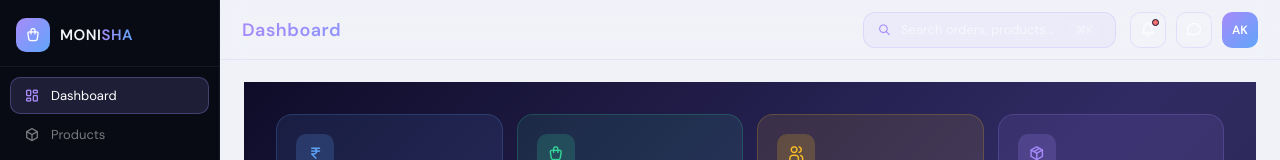
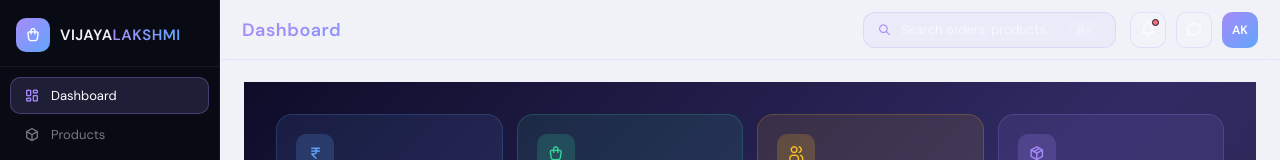
Before and after one commit to Monisha71326/onlineshopping, a React (Create React App) app in the folder frontend/: page / in a window 1280 px wide. Shown: the top 160 px of the page. Built offline with nearby package versions, Linux system fonts and the light colour scheme.

Commit message:
Update logo text in Sidebar component

```diff
--- a/frontend/src/components/Sidebar.jsx
+++ b/frontend/src/components/Sidebar.jsx
@@ -7,7 +7,7 @@ function Sidebar() {
         <div className="logo-icon">
           <i className="ti ti-shopping-bag" />
         </div>
-        <span className="logo-text">MONI<span>SHA</span></span>
+       <span className="logo-text">VIJAYA<span>LAKSHMI</span></span>
       </div>
 
       <nav className="sidebar-nav">
```
